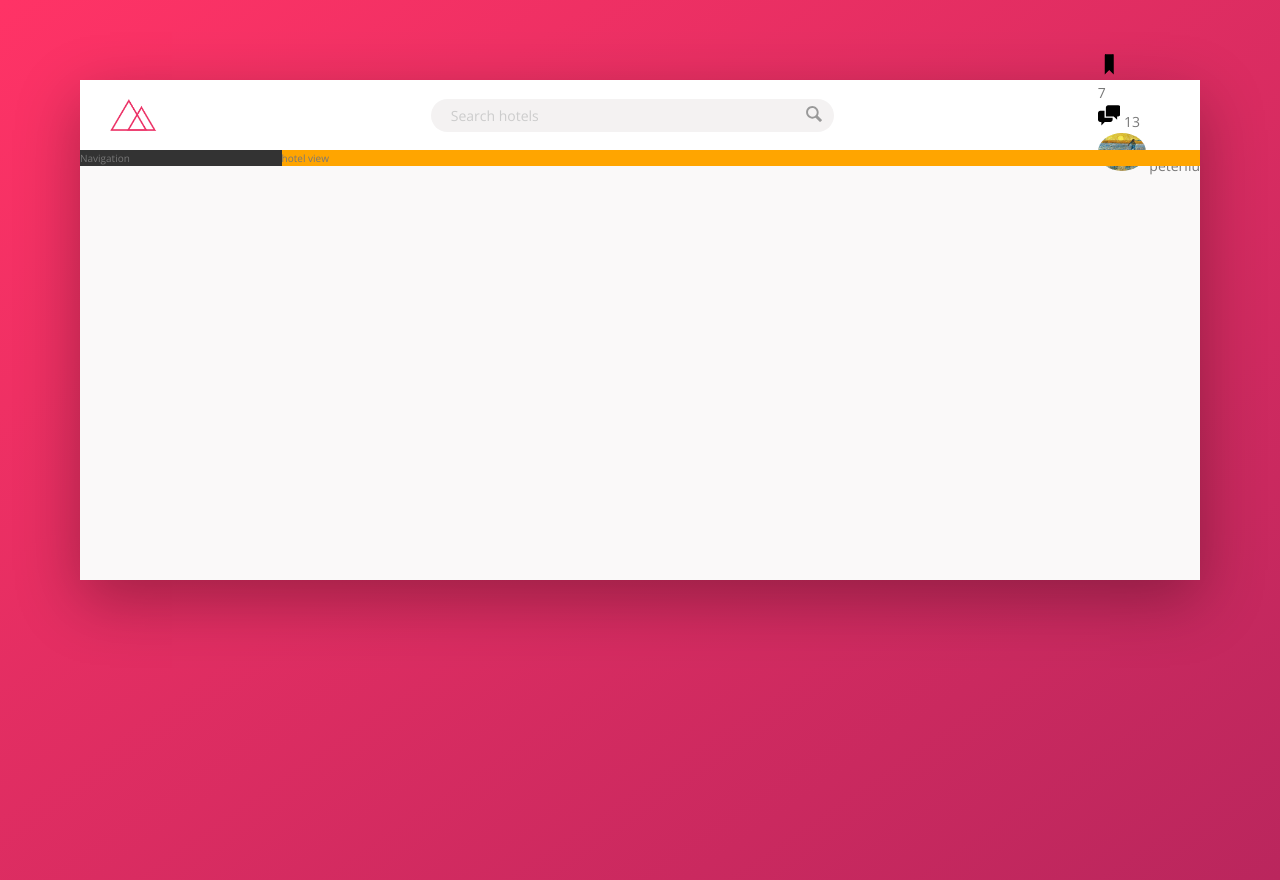
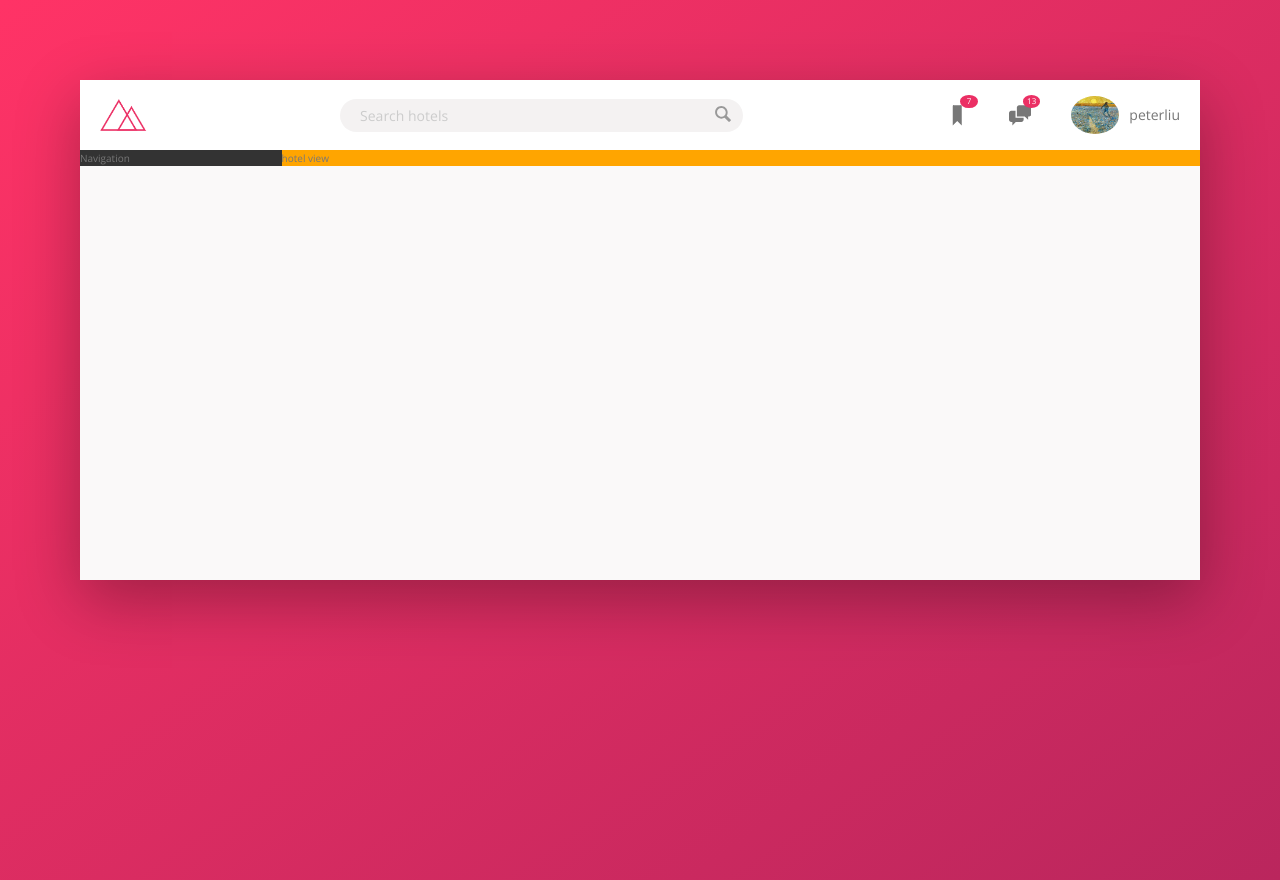
Before and after one commit to peterlxb/advanced-css-tour, a website: page Trillo/starter/index.html in a window 1280 px wide. Drawn offline with nearby package versions, Linux system fonts and the light colour scheme.

Commit message:
Finish Header part user photo and user nav

```diff
--- a/Trillo/starter/index.html
+++ b/Trillo/starter/index.html
@@ -31,10 +31,11 @@
                     <svg class="user-nav__icon">
                         <use xlink:href="img/sprite.svg#.iconbookmark"></use>
                     </svg>
+                    <span class="user-nav__notification">
+                        7
+                    </span>
                 </div>
-                <span class="user-nav__notification">
-                    7
-                </span>
+
                 <div class="user-nav__icon-box">
                     <svg class="user-nav__icon">
                         <use xlink:href="img/sprite.svg#.iconchat"></use>
--- a/Trillo/starter/sass/_components.scss
+++ b/Trillo/starter/sass/_components.scss
@@ -1,6 +1,6 @@
 .logo {
   height: 3.25rem;
-  margin-left: 3rem;
+  margin-left: 2rem;
 }
 
 .search {
@@ -59,25 +59,53 @@
 }
 
 .user-nav {
+  align-self: stretch;
+
+  display: flex;
+  align-items: center;
+
+  & > * {
+    padding: 0 2rem;
+    cursor: pointer;
+    height: 100%;
+    display: flex;
+    align-items: center;
+  }
+
+  & > *:hover {
+    background-color: var(--color-grey-light-2);
+  }
+
   &__icon-box {
+    position: relative;
   }
 
   &__icon {
     height: 2.25rem;
     width: 2.25rem;
+    fill: var(--color-grey-dark-2);
   }
 
   &__notification {
-  }
+    font-size: 0.8rem;
+    height: 1.75;
+    width: 1.75rem;
+    border-radius: 50%;
+    background-color: var(--color-primary);
+    color: #fff;
 
-  &__user {
+    position: absolute;
+    top: 1.5rem;
+    right: 1.1rem;
+
+    display: flex;
+    justify-content: center;
+    align-items: center;
   }
 
   &__user-photo {
     height: 3.75rem;
     border-radius: 50%;
-  }
-
-  &__user-name {
+    margin-right: 1rem;
   }
 }
```
Also changed, not shown: Trillo/starter/css/style.css.
